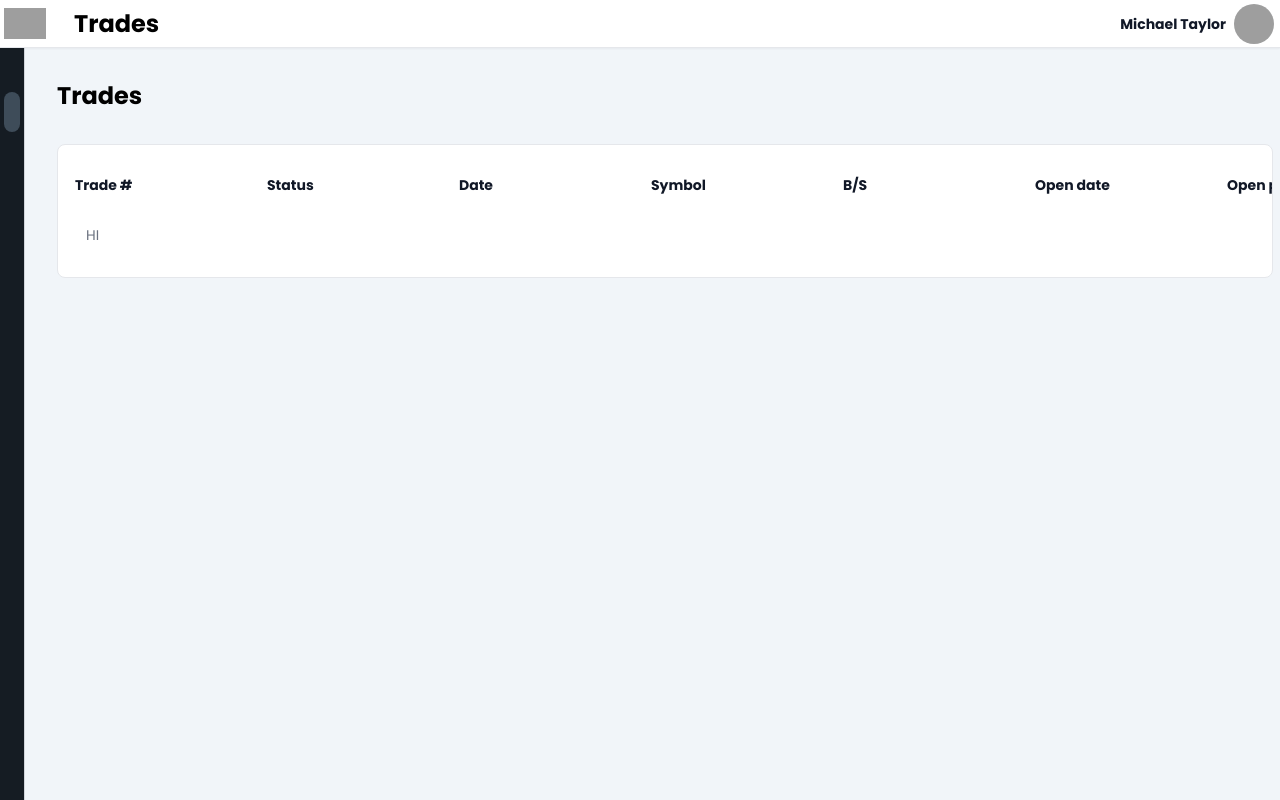
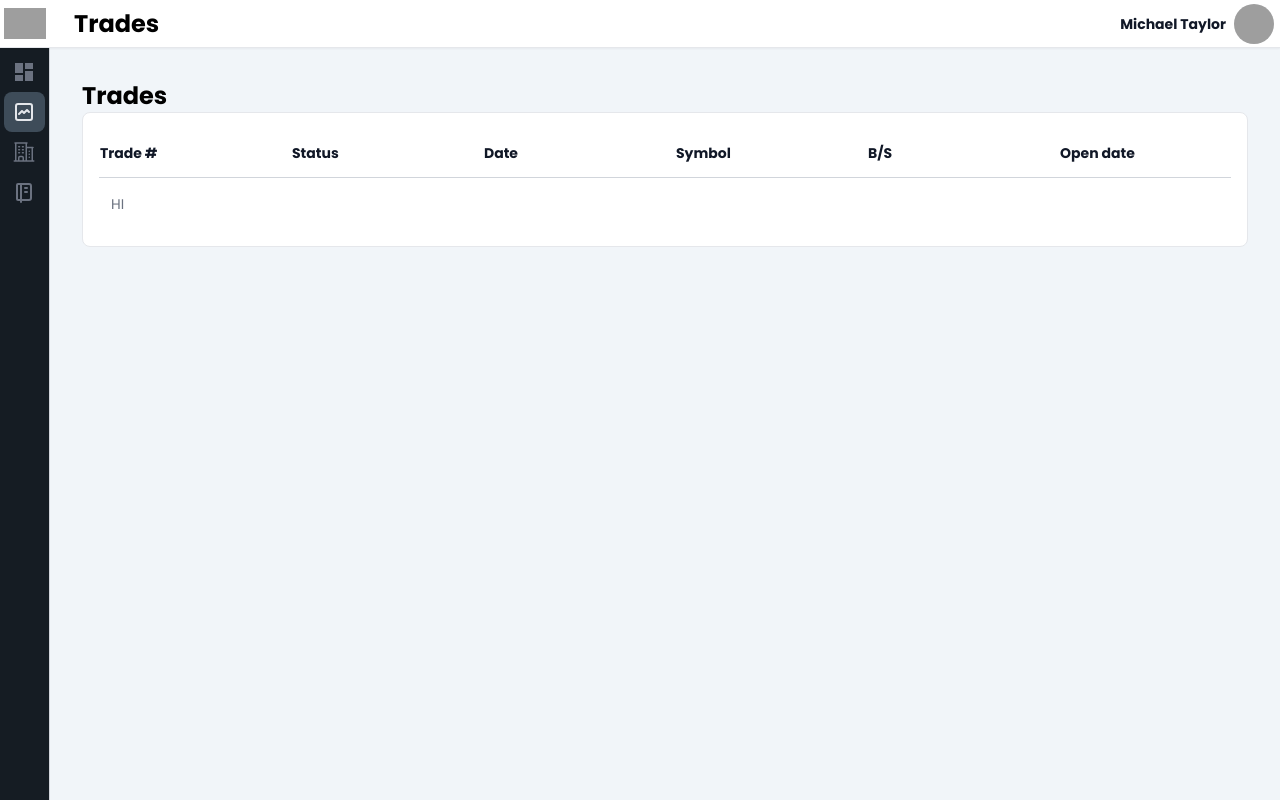
Before and after one commit to AurelianSpodarec/tradesmash-demo, a React (Vite) app: page /trades in a window 1280 px wide. Built offline with nearby package versions, Linux system fonts and the light colour scheme; grey boxes are pictures that could not be loaded.

Commit message:
fix: Changed navigation to be fixed so the content inside never overflows like with tables

```diff
--- a/src/views/pages/Layout.tsx
+++ b/src/views/pages/Layout.tsx
@@ -18,7 +18,7 @@ function Layout() {
                 <div className="flex flex-row h-full overflow-hidden relative">
                     <Navigation />
 
-                    <main className="h-full w-full">
+                    <main className="pl-[50px] h-full w-full">
                         <CustomRoutes />
                     </main>
                 </div>
--- a/src/views/pages/Trades/TradesIndex.tsx
+++ b/src/views/pages/Trades/TradesIndex.tsx
@@ -31,10 +31,12 @@ function TradesIndex() {
 
             <h1 className="text-2xl font-bold">Trades</h1>
 
-            <section className="pt-8">
+            {/* <section className="pt-8"> */}
 
                 <Card>
-                <table aria-describedby="trades_table">
+                <div className="overflow-x-auto">
+                <div className="relative">
+                <table aria-describedby="trades_table" className="min-w-full table-fixed divide-y divide-gray-300">
                     <thead>
                         <tr>
                             <TableTH name="Trade #" />
@@ -67,9 +69,11 @@ function TradesIndex() {
                         </tr>
                     </tbody>
                 </table>
+                </div>
+                </div>
                 </Card>
 
-            </section>
+            {/* </section> */}
 
         </Container>
     )
--- a/src/views/pages/_components/Nav/Navigation.tsx
+++ b/src/views/pages/_components/Nav/Navigation.tsx
@@ -3,7 +3,7 @@ import { configDashboard } from "@/config/configDashboard";
 
 function Navigation() {
     return (
-    <nav className="flex flex-col sidebar-scrollbar z-30 w-[50px] bg-[#151c23] border-r border-r-gray-300">
+    <nav className="flex flex-col fixed left-0 h-full min-w-[50px] sidebar-scrollbar z-30 w-[50px] bg-[#151c23] border-r border-r-gray-300">
     <div className="h-full w-full text-white">
 
         <div className="flex flex-col flex-1 h-full">
```
